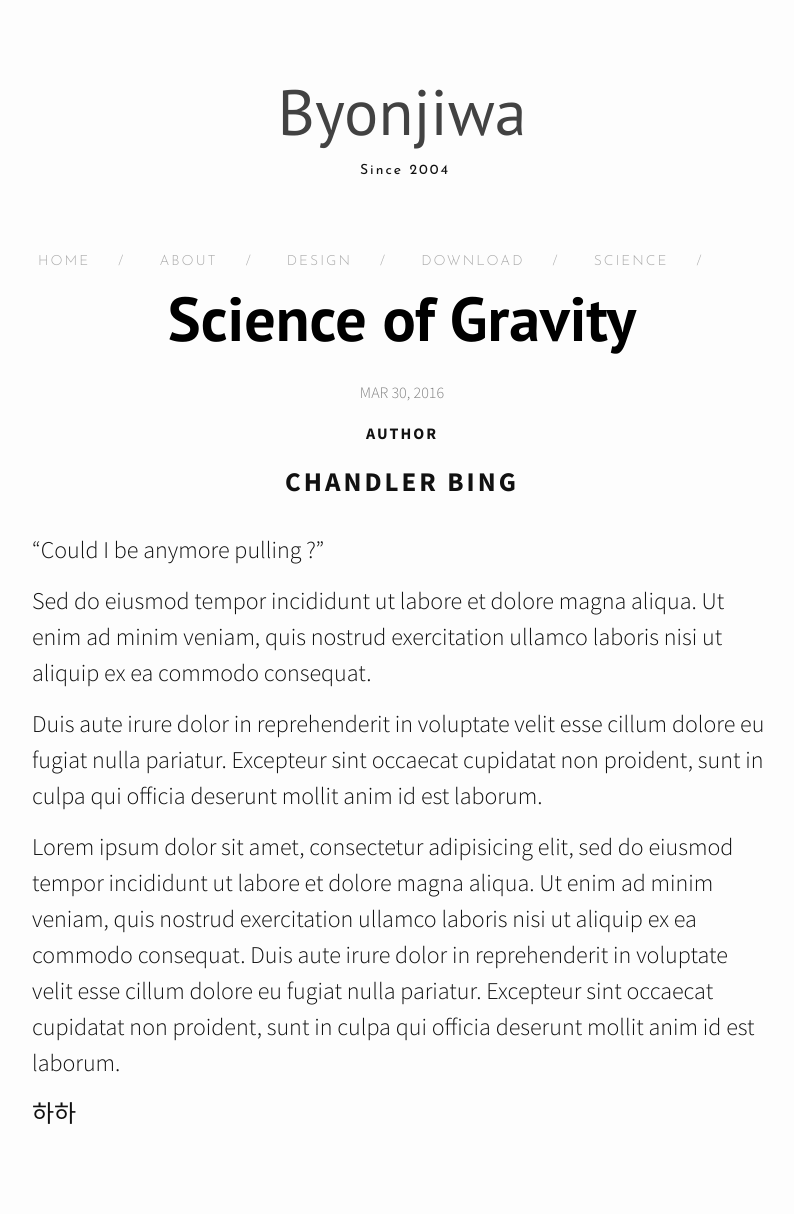
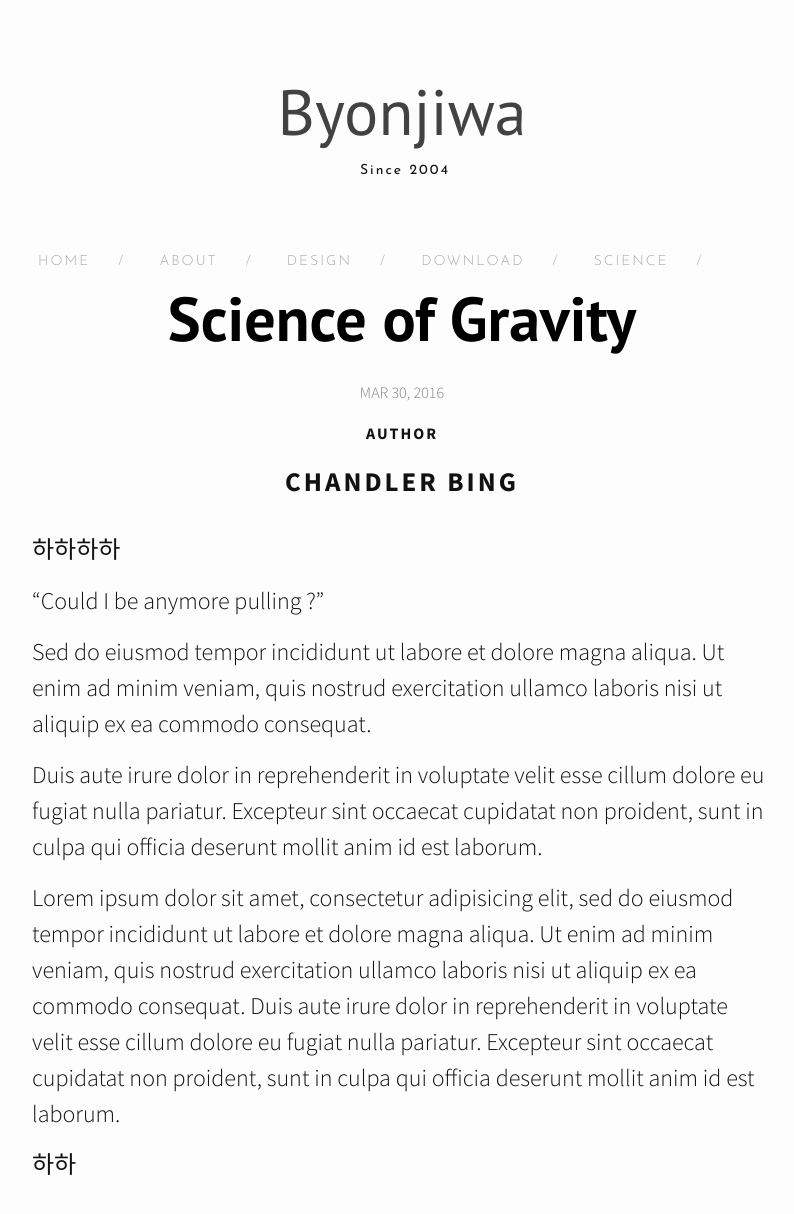
Before and after one commit to Aloepig/aloepig.github.io, a Jekyll site: the page built from _posts/2016-04-04-아녕.markdown, in a window 1280 px wide, cut to the strip 0-1227 px from the top of the page. Shown: the top 1214 px of the strip, without its empty margins (238-1032 px from the left). Built offline with Jekyll 4.4.1, drawn with Linux system fonts in a browser that asks for light colours; nearby versions of some CDN libraries.

Commit message:
Update 2016-04-04-아녕.markdown

```diff
--- a/_posts/2016-04-04-아녕.markdown
+++ b/_posts/2016-04-04-아녕.markdown
@@ -5,6 +5,8 @@ date:   2016-03-30 19:45:31 +0530
 categories: science
 author: "Chandler Bing"
 ---
+하하하하
+
 "Could I be anymore pulling ?"
 
 Sed do eiusmod tempor incididunt ut labore et dolore magna aliqua. Ut enim ad minim veniam, quis nostrud exercitation ullamco laboris nisi ut aliquip ex ea commodo consequat.
```
